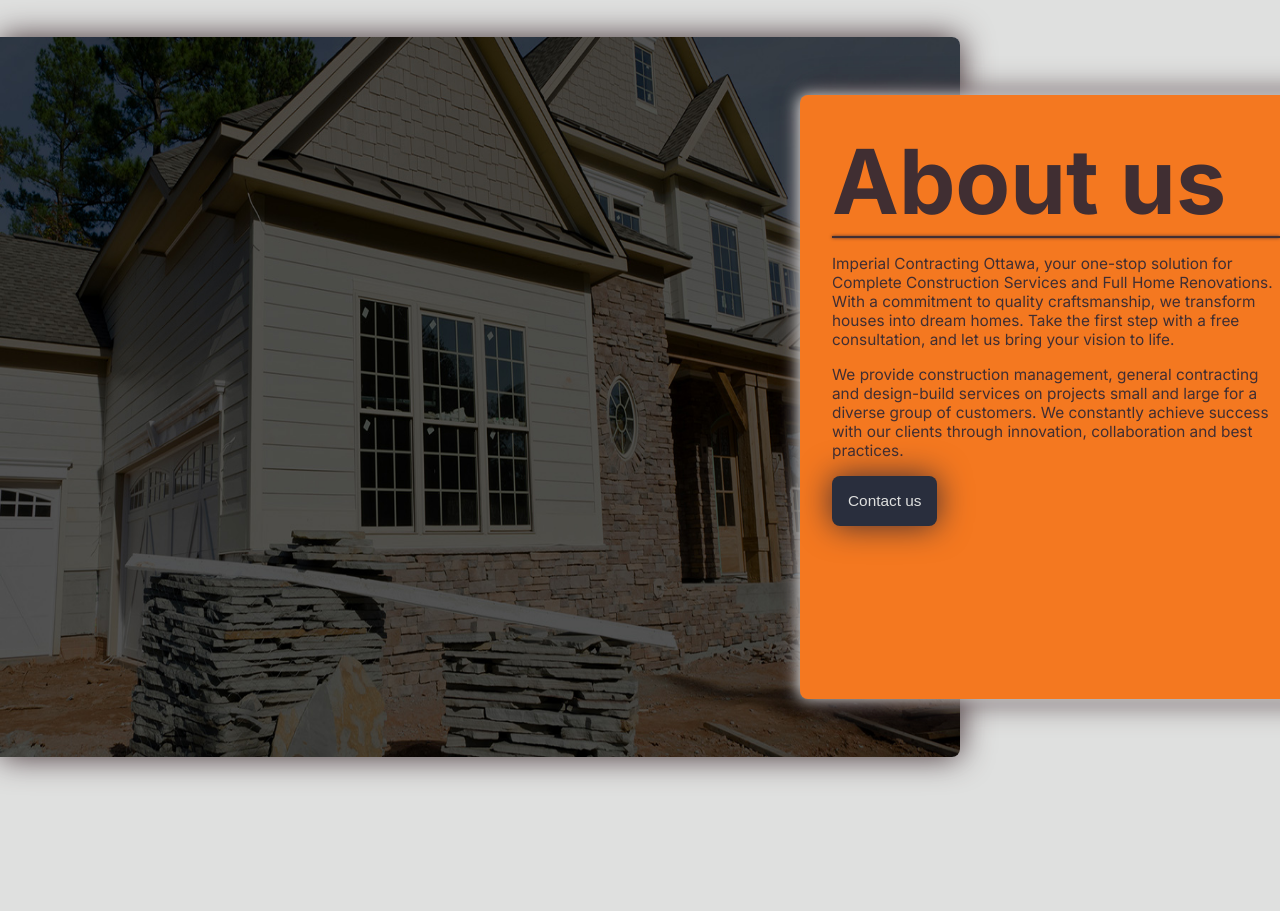
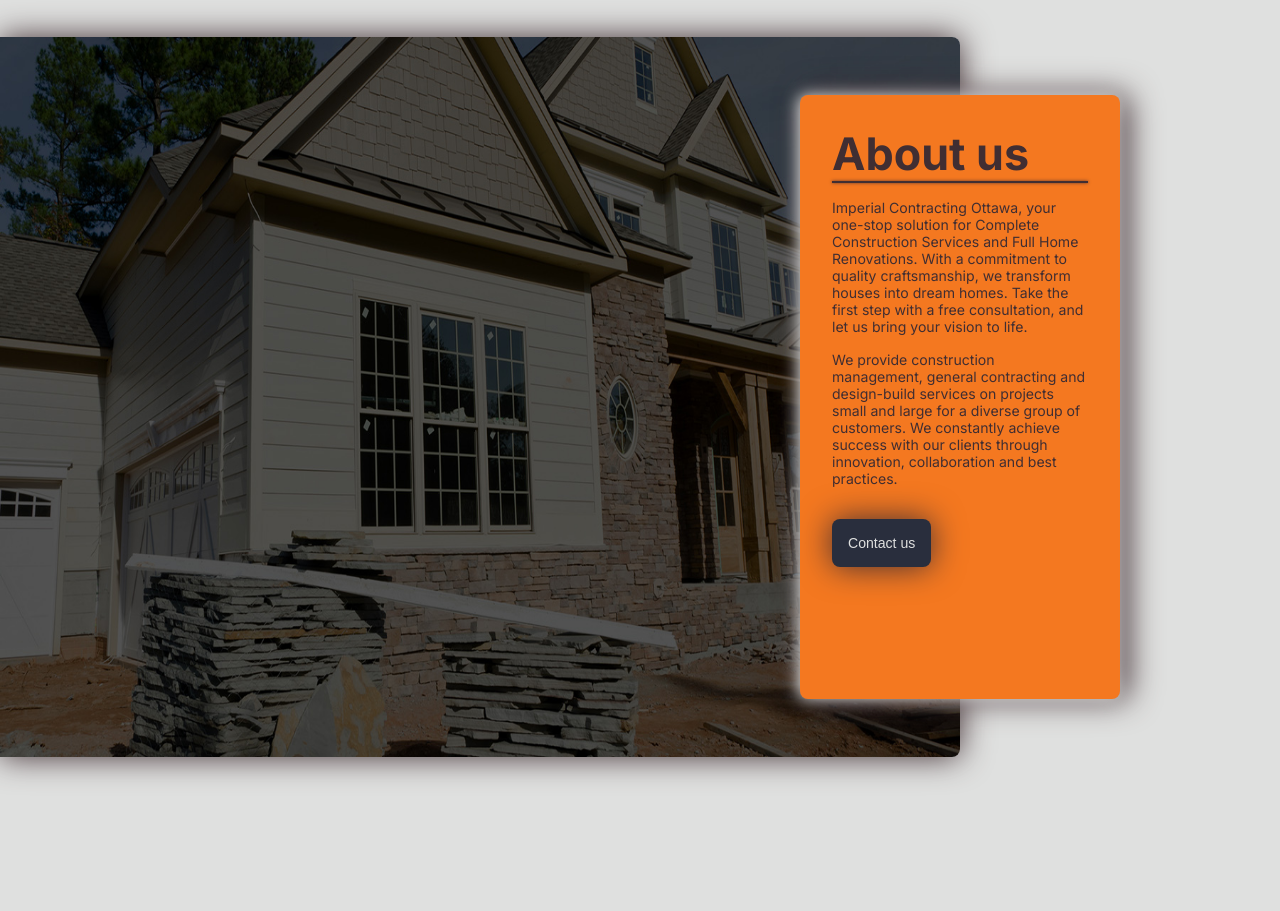
Before and after one commit to jacksonarsmith/next-contracting-website, a Next.js app: page / in a window 1280 px wide. Shown: the part 1680-2591 px from the top of the page. Built offline with nearby package versions, Linux system fonts and the light colour scheme.

Commit message:
Small change to hero component style for h2.

```diff
--- a/src/app/components/hero/hero.module.css
+++ b/src/app/components/hero/hero.module.css
@@ -8,7 +8,7 @@
 }
 
 .container h2 {
-    font-size: 7vw;
+    font-size: 3.5vw;
     font-weight: 700;
     color: var(--primary-primary-color);
 }
@@ -23,9 +23,9 @@
 }
 
 .block {
-    position: relative; /* Add this line */
-    left: -10rem; /* Add this line */
-    z-index: 1; /* Add this line */
+    position: relative;
+    left: -10rem;
+    z-index: 1;
     padding: 2rem;
     border-radius: 0.5rem;
     color: var(--primary-primary-color);
@@ -40,26 +40,26 @@
 
 .block p {
     padding: 0.5rem 0;
-    font-size: 1.2vw;
+    font-size: 1.1vw;
 }
 
 .block hr {
     margin-bottom: 0.5rem;
     border: none;
     height: 0.2vh;
-    width: 35vw;
+    width: 20vw;
     background-color: var(--shadow);
     box-shadow: 0 0 0.2rem var(--shadow);
 }
 
 .block button {
     padding: 1rem 1rem;
-    margin: 0.5rem 0 0 0;
+    margin: 1.5rem 0;
     border: none;
     border-radius: 0.5rem;
     background-color: var(--primary-button-color);
     color: var(--primary-background-color);
-    font-size: 1.2vw;
+    font-size: 1.1vw;
     cursor: pointer;
     box-shadow: 0 0 2rem var(--shadow);
 }
@@ -74,6 +74,10 @@
       box-shadow: 0 0 2rem var(--shadow);
       flex-direction: row;
       padding: 0;
+    }
+
+    .container h2 {
+        font-size: 7vw;
     }
 
     .image {
```
